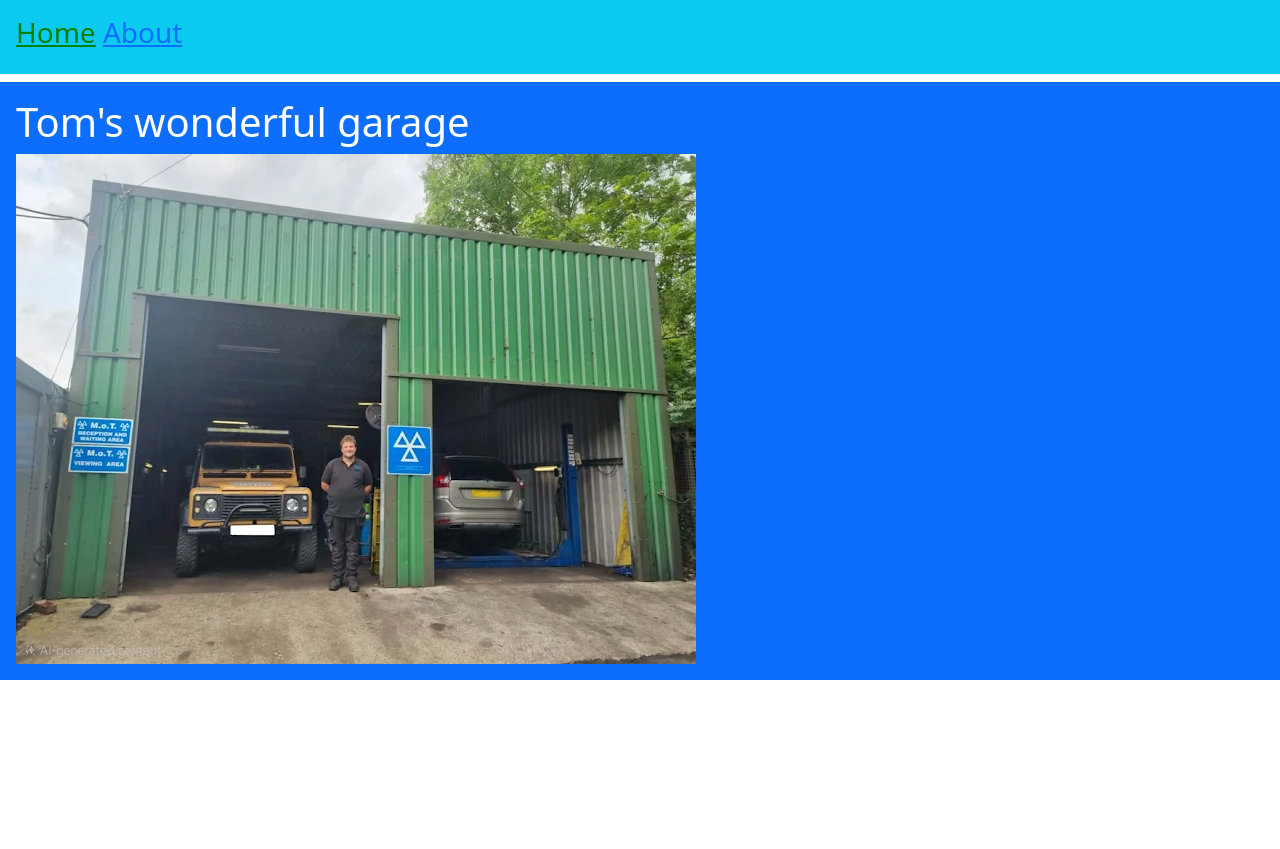
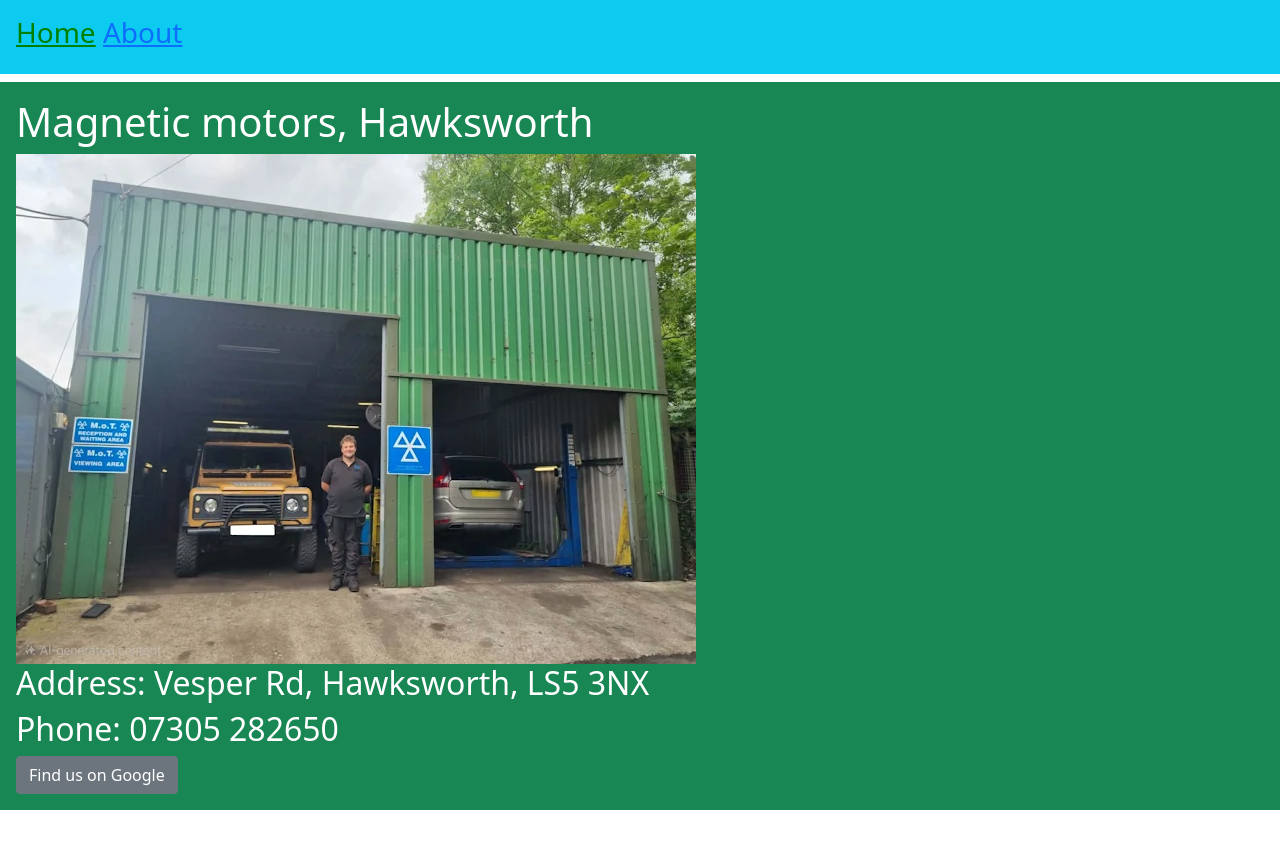
Before and after one commit to isleigh/isleigh.github.io, a Jekyll site: the page built from index.html, in a window 1280 px wide. Shown: the top 849 px of the page. Built offline with Jekyll 4.4.1, drawn with Linux system fonts in a browser that asks for light colours.

Commit message:
Customising for Tom

```diff
--- a/index.html
+++ b/index.html
@@ -2,9 +2,16 @@
 layout: default
 title: Home
 ---
-<div class="p-3 mb-2 bg-primary text-white">
-<h1>Tom's wonderful garage</h1>
+<div class="p-3 mb-2 bg-success text-white">
+<h1>Magnetic motors, Hawksworth</h1>
+
 <img src="{{ site.image_path }}/2025-12-15.webp" class="img-fluid" alt="Responsive image">
 
+<h2>Address: Vesper Rd, Hawksworth, LS5 3NX</h2>
+<h2>Phone: 07305 282650</h2>
+
+<a href="https://share.google/VKCbj4o3w812rXw8c" class="btn btn-secondary">
+    <span class="glyphicon glyphicon-th-list"></span> Find us on Google
+</a>
 
 </div>
```
Also changed, not shown: _layouts/default.html (+1 -10 lines), about.md (+18 -3 lines).
